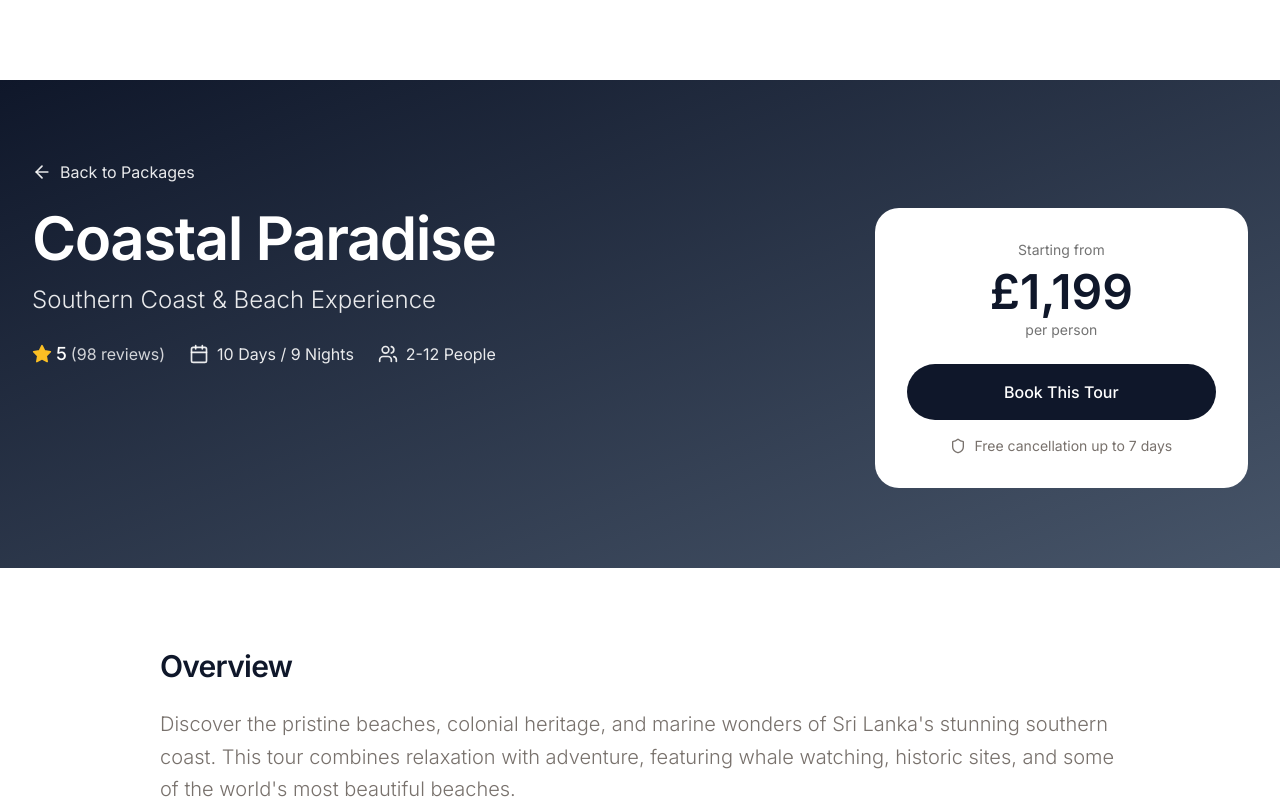
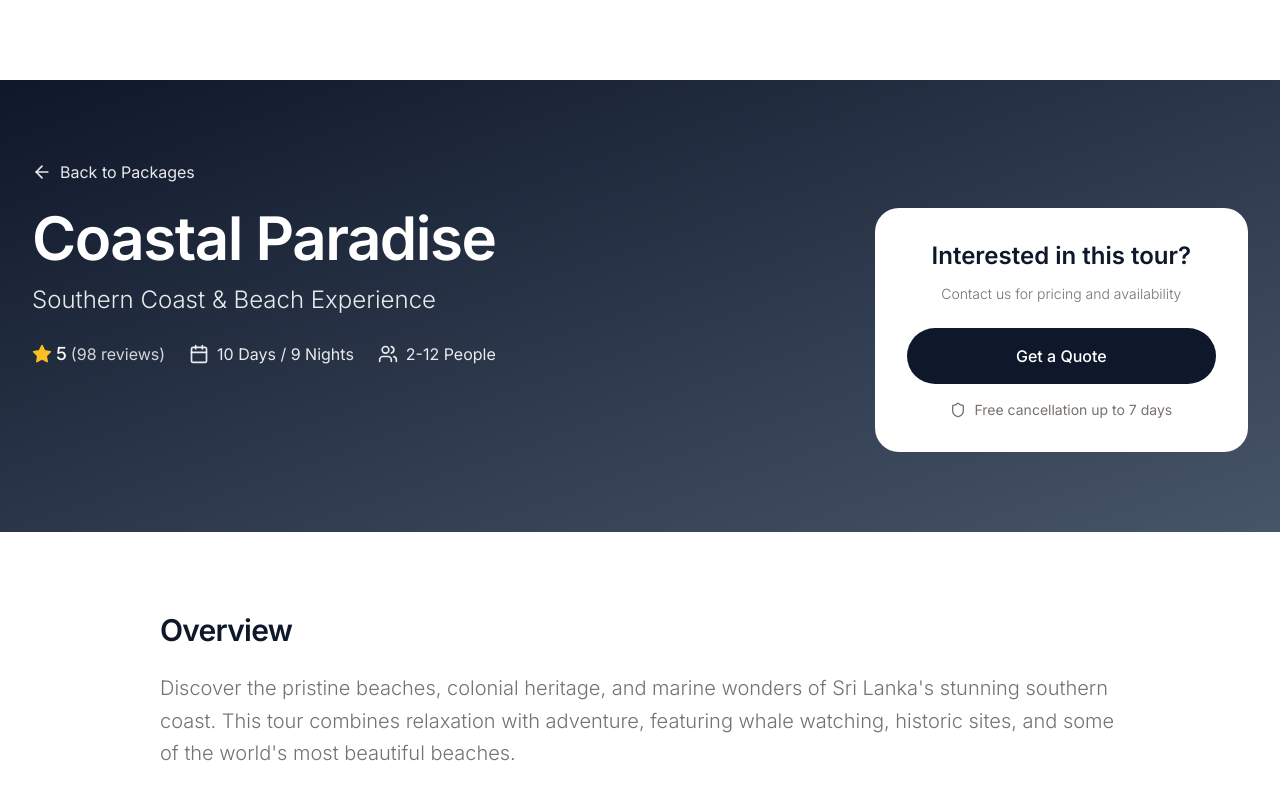
Before and after one commit to Idearigs/Machantravels.co.uk, a Next.js app: page /packages/coastal-adventure in a window 1280 px wide. Shown: the top 800 px of the page. Built offline with nearby package versions, Linux system fonts and the light colour scheme.

Commit message:
Remove pricing from tour packages - prices change monthly

```diff
--- a/src/app/packages/[slug]/page.tsx
+++ b/src/app/packages/[slug]/page.tsx
@@ -411,7 +411,7 @@ export default function PackageDetail() {
                 </div>
               </motion.div>
 
-              {/* Price Card */}
+              {/* Booking Card */}
               <motion.div
                 initial={{ opacity: 0, y: 20 }}
                 animate={{ opacity: 1, y: 0 }}
@@ -419,12 +419,15 @@ export default function PackageDetail() {
                 className="bg-white rounded-3xl p-8"
               >
                 <div className="text-center mb-6">
-                  <div className="text-sm text-neutral-500 mb-2">Starting from</div>
-                  <div className="text-5xl font-semibold text-primary-900 mb-1">{pkg.price}</div>
-                  <div className="text-sm text-neutral-500">per person</div>
+                  <h3 className="text-2xl font-semibold text-primary-900 mb-3">
+                    Interested in this tour?
+                  </h3>
+                  <p className="text-neutral-600 font-light text-sm">
+                    Contact us for pricing and availability
+                  </p>
                 </div>
                 <button className="w-full px-6 py-4 bg-primary-900 text-white rounded-full font-medium hover:bg-primary-800 transition-colors mb-4">
-                  Book This Tour
+                  Get a Quote
                 </button>
                 <div className="flex items-center justify-center gap-2 text-sm text-neutral-600">
                   <Shield size={16} />
@@ -570,12 +573,14 @@ export default function PackageDetail() {
               Ready to start your adventure?
             </h2>
             <p className="text-lg text-neutral-600 mb-8 font-light">
-              Contact us to customize this tour or ask any questions.
+              Contact us for current pricing and to customize this tour to your preferences.
             </p>
             <div className="flex flex-col sm:flex-row gap-4 justify-center">
-              <button className="px-8 py-4 bg-primary-900 text-white rounded-full font-medium hover:bg-primary-800 transition-colors">
-                Book This Tour
-              </button>
+              <Link href="/#contact">
+                <button className="px-8 py-4 bg-primary-900 text-white rounded-full font-medium hover:bg-primary-800 transition-colors">
+                  Get a Quote
+                </button>
+              </Link>
               <Link href="/#contact">
                 <button className="px-8 py-4 bg-white text-primary-900 border-2 border-primary-900 rounded-full font-medium hover:bg-neutral-50 transition-colors">
                   Contact Us
--- a/src/components/TourPackages.tsx
+++ b/src/components/TourPackages.tsx
@@ -84,8 +84,7 @@ export default function TourPackages() {
               <Link href={`/packages/${pkg.id}`}>
                 <div className="group bg-neutral-50 rounded-3xl p-8 hover:shadow-2xl transition-all duration-300 cursor-pointer h-full flex flex-col">
                   {/* Header */}
-                  <div className="flex items-start justify-between mb-4">
-                    <div className="flex-1">
+                  <div className="mb-4">
                     <h3 className="text-2xl font-semibold text-primary-900 mb-2 tracking-tight group-hover:text-primary-800 transition-colors">
                       {pkg.name}
                     </h3>
@@ -93,12 +92,6 @@ export default function TourPackages() {
                       <Star size={16} className="text-amber-400 fill-amber-400" />
                       <span className="text-sm font-medium text-primary-900">{pkg.rating}</span>
                       <span className="text-sm text-neutral-500">({pkg.reviews} reviews)</span>
-                      </div>
-                    </div>
-                    <div className="text-right">
-                      <div className="text-xs text-neutral-500 mb-1">From</div>
-                      <div className="text-3xl font-semibold text-primary-900">{pkg.price}</div>
-                      <div className="text-xs text-neutral-500">per person</div>
                     </div>
                   </div>
 
```
Lines whose indentation alone changed are shown as unchanged.
